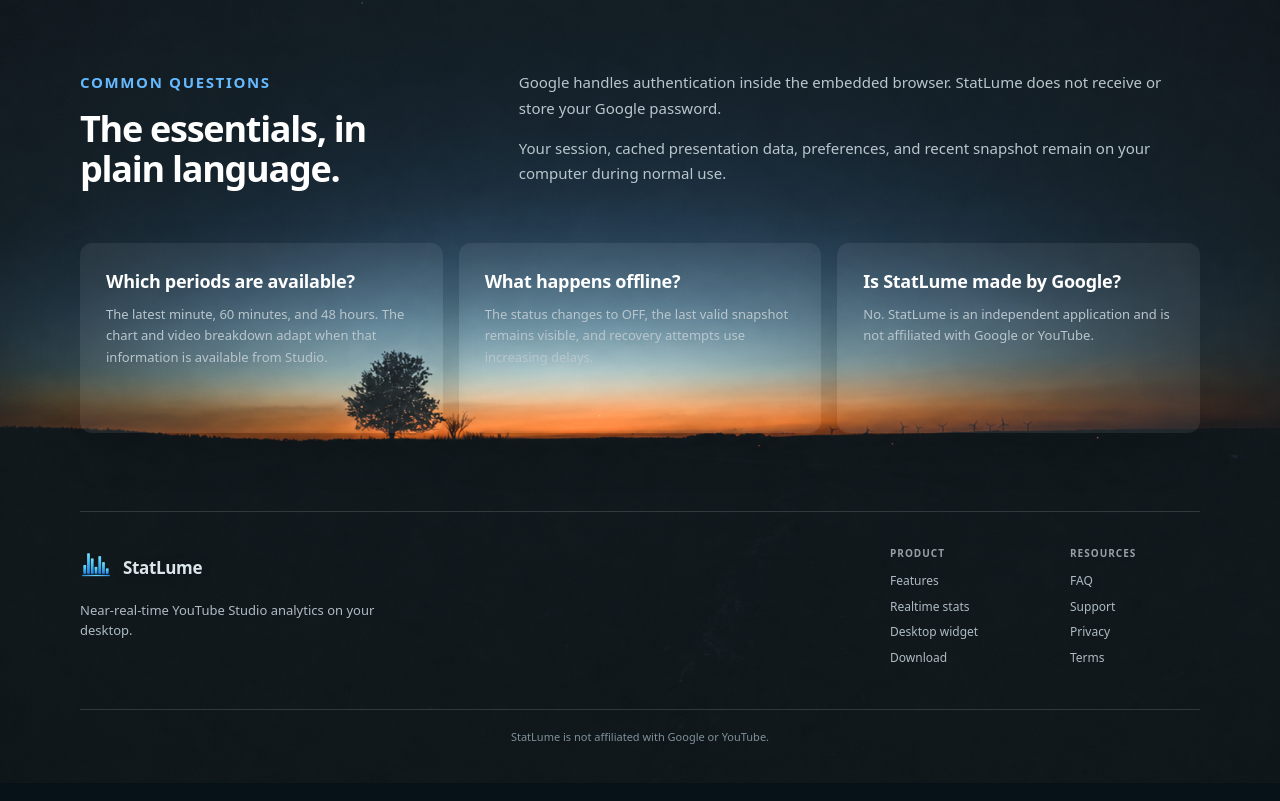
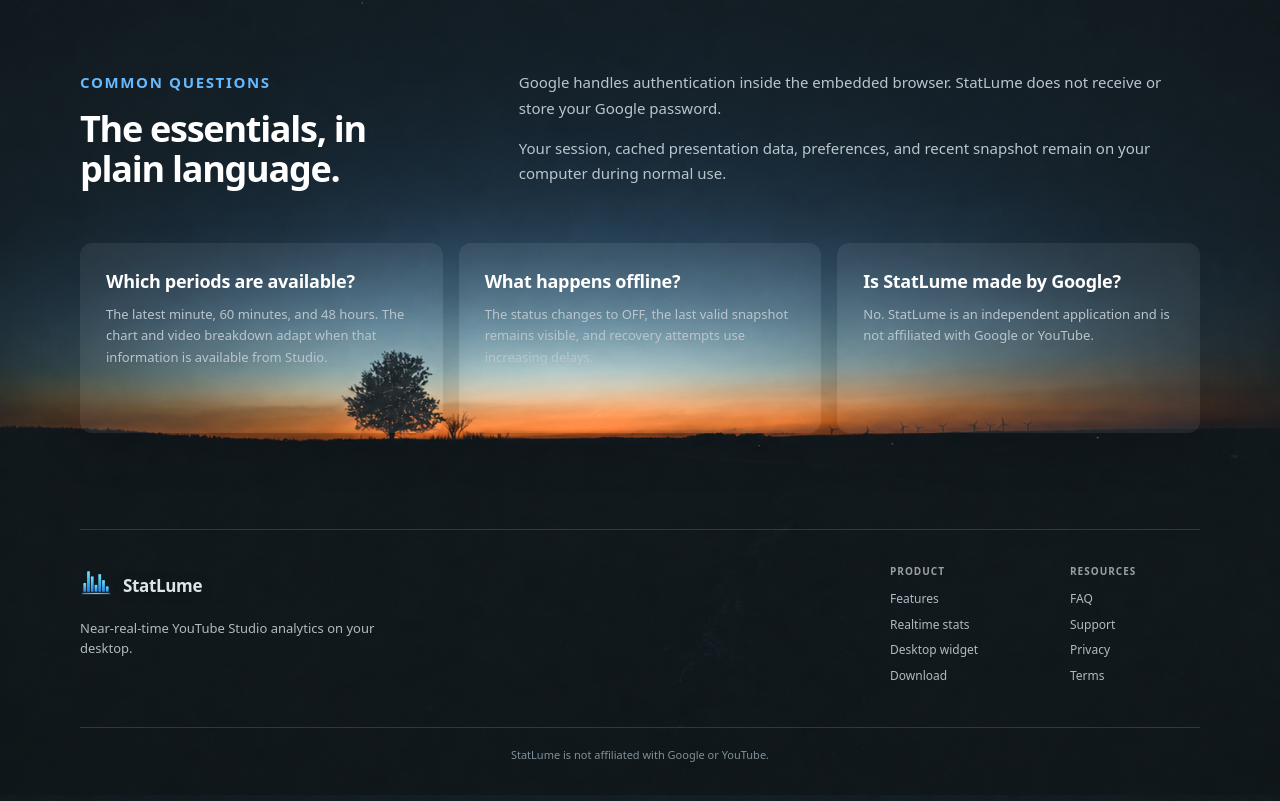
Before and after one commit to StatLume/statlume.github.io, a plain HTML site: page faq/index.html in a window 1280 px wide. Shown: the part 806-1607 px from the top of the page. Drawn offline with Linux system fonts and the light colour scheme.

Commit message:
Ensure landing footers remain visible

```diff
--- a/assets/landing.css
+++ b/assets/landing.css
@@ -19,7 +19,7 @@
 .landing-card p,.landing-card li{font-size:13px;line-height:1.65}
 .landing-card ul{margin:0;padding-left:18px}
 .landing-card .content-actions{margin-top:22px}
-.landing .landing-footer{display:grid;position:relative;z-index:2;width:min(100% - 48px,1120px);margin:30px auto 0;padding:34px 0 38px;border-top:1px solid rgba(255,255,255,.14);color:#aebbc3}
+.landing footer.landing-footer{display:grid!important;position:relative;z-index:2;width:min(100% - 48px,1120px);margin:48px auto 0;padding:34px 0 38px;border-top:1px solid rgba(255,255,255,.14);color:#aebbc3}
 .landing .landing-footer .brand,.landing .landing-footer a{color:#dbe6eb}
 .landing .landing-footer .footer-brand p,.landing .landing-footer .footer-links a{color:#aebbc3}
 .landing .landing-footer .footer-disclaimer{border-top-color:rgba(255,255,255,.14);color:#7f909a}
```
